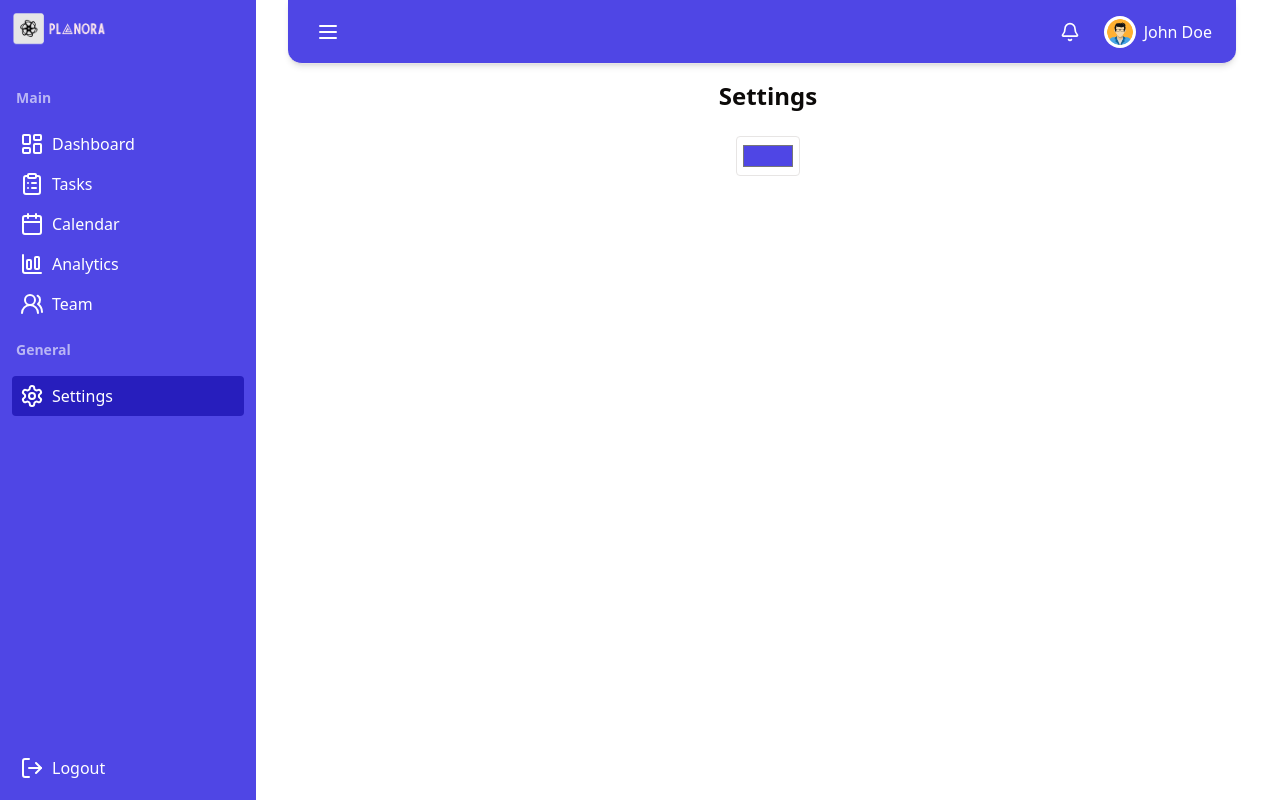
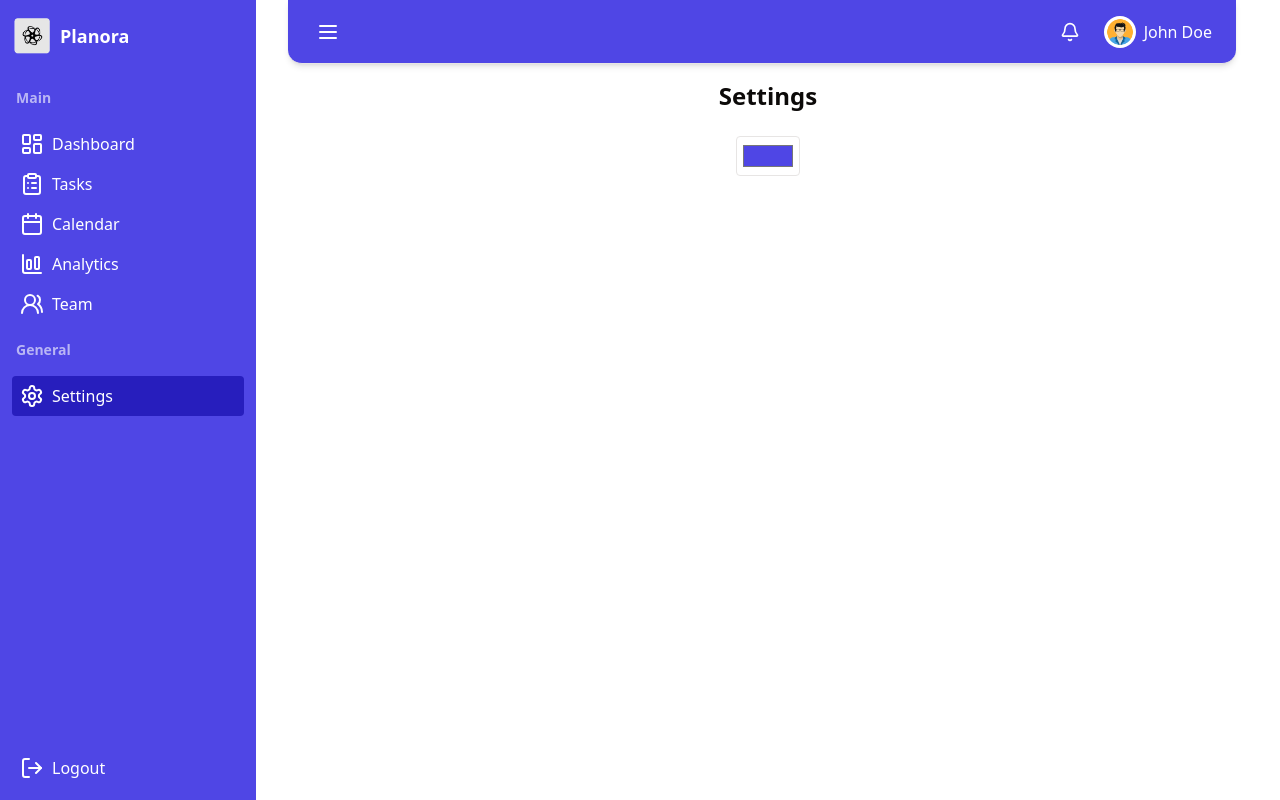
Before and after one commit to AEArtemis/Temp, a React (Vite) app: page /settings in a window 1280 px wide. Built offline with nearby package versions, Linux system fonts and the light colour scheme.

Commit message:
sidebar fixed icon

```diff
--- a/src/components/Navbar.jsx
+++ b/src/components/Navbar.jsx
@@ -76,21 +76,18 @@ const Navbar = () => {
   const SidebarContent = (
     <>
       <nav className="space-y-2">
-        <div className="flex h-12 mb-2 relative w-25">
-          <img
-            src={logo}
-            alt="Planora Logo"
-            className={`absolute transition-opacity duration-300 object-contain w-24 ${
-              collapsed ? "opacity-0" : "opacity-100"
-            }`}
-          />
+        <div className="flex items-center h-12 mb-2 relative w-25">
           <img
             src={icon}
             alt="Planora Icon"
-            className={`absolute transition-opacity duration-300 object-contain w-9 ${
-              collapsed ? "opacity-100" : "opacity-0"
-            }`}
+            className={`absolute transition-opacity duration-300 object-contain w-10`}
           />
+
+          {!collapsed && (
+            <span className="text-lg font-semibold text-primary-foreground transition-all duration-300 pl-12">
+              Planora
+            </span>
+          )}
         </div>
 
         {!collapsed && (
```
